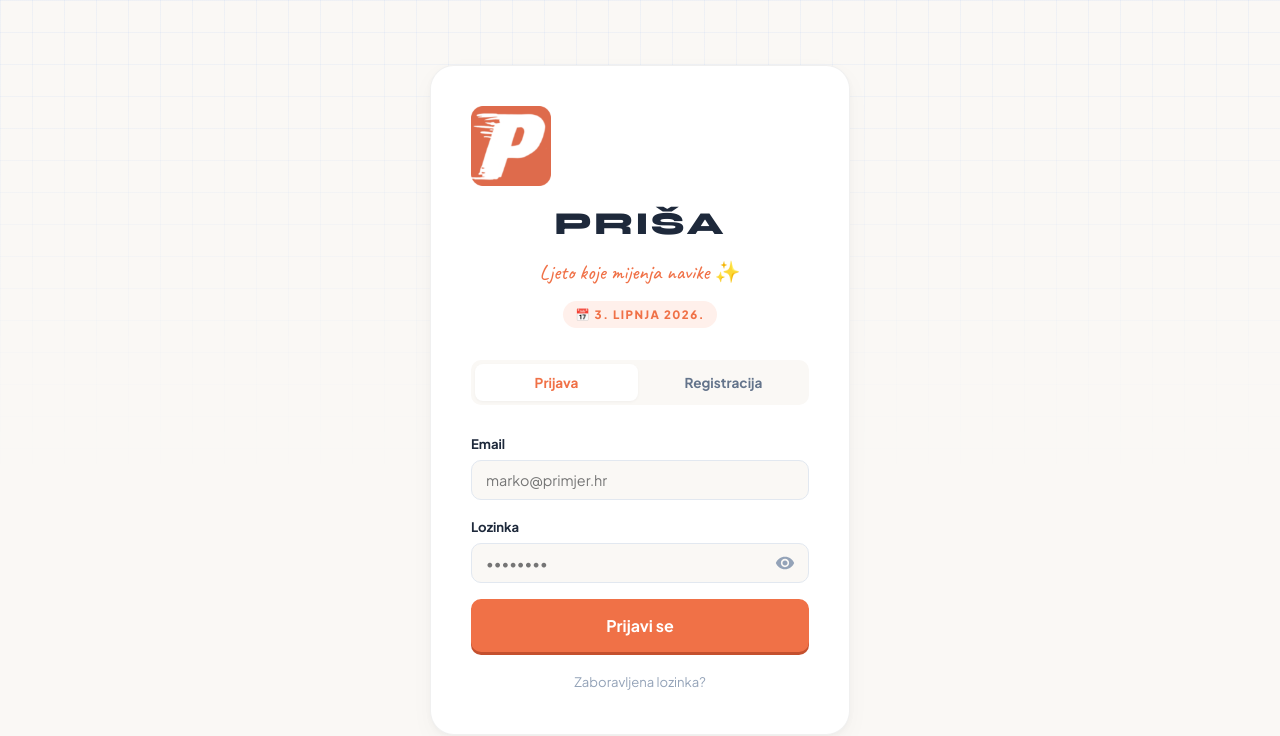
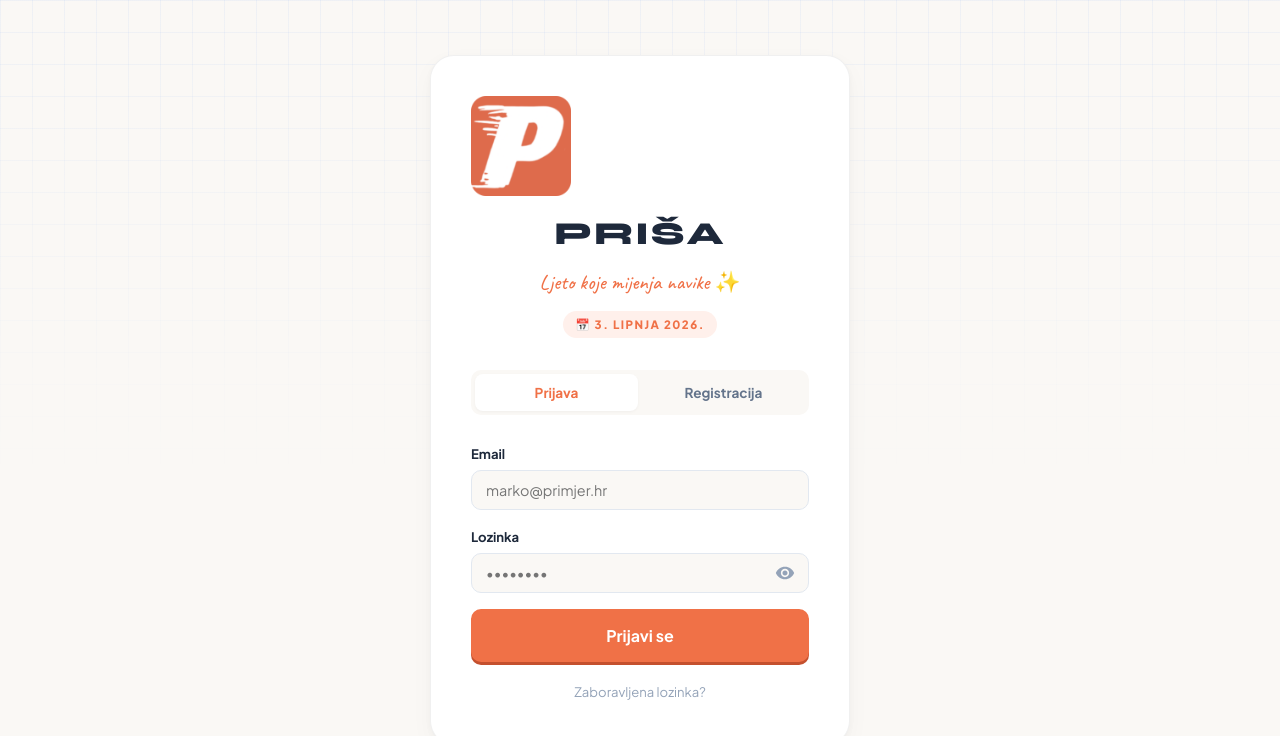
Before and after one commit to ViktorViljac/prisa26-app, a React (Vite) app: page /login in a window 1280 px wide. Shown: the top 736 px of the page. Built offline with nearby package versions, Linux system fonts and the light colour scheme; no server answers.

Commit message:
🏷️ Rename tabs: Izazovi -> Navike & Postignuća -> Izazovi, and integrate official horizontal/full logos

```diff
--- a/src/App.jsx
+++ b/src/App.jsx
@@ -23,7 +23,7 @@ import AdminTeams from './pages/admin/AdminTeams';
 import AdminQuotes from './pages/admin/AdminQuotes';
 import AdminNotifications from './pages/admin/AdminNotifications';
 
-const SCREEN_TITLES = ['Početna', 'Izazovi', 'Arena', 'Rang lista', 'Postignuća', 'Profil'];
+const SCREEN_TITLES = ['Početna', 'Navike', 'Arena', 'Rang lista', 'Izazovi', 'Profil'];
 
 function AppShell() {
   const { signOut, loading } = useAuth();
--- a/src/components/layout/AdminLayout.jsx
+++ b/src/components/layout/AdminLayout.jsx
@@ -11,8 +11,8 @@ import ArrowBackIcon from '@mui/icons-material/ArrowBack';
 const NAV_ITEMS = [
   { label: 'Nadzorna ploča', path: 'dashboard', icon: DashboardIcon },
   { label: 'Korisnici', path: 'users', icon: PeopleIcon },
-  { label: 'Izazovi', path: 'challenges', icon: EmojiEventsIcon },
-  { label: 'Postignuća', path: 'achievements', icon: MilitaryTechIcon },
+  { label: 'Navike', path: 'challenges', icon: EmojiEventsIcon },
+  { label: 'Izazovi', path: 'achievements', icon: MilitaryTechIcon },
   { label: 'Timovi', path: 'teams', icon: GroupsIcon },
   { label: 'Citati', path: 'quotes', icon: FormatQuoteIcon },
   { label: 'Obavijesti', path: 'notifications', icon: NotificationsIcon },
@@ -25,9 +25,8 @@ export default function AdminLayout() {
     <div className="admin-layout">
       {/* Sidebar */}
       <aside className="admin-sidebar">
-        <div className="admin-sidebar-brand" style={{ display: 'flex', alignItems: 'center', gap: 10 }}>
-          <img src="/-prisa-icon.png" alt="" style={{ width: 24, height: 24, objectFit: 'contain' }} />
-          <div className="admin-sidebar-brand-text">PRIŠA 2026</div>
+        <div className="admin-sidebar-brand" style={{ display: 'flex', alignItems: 'center', gap: 10, padding: '20px 24px' }}>
+          <img src="/logo-horizontalni.png" alt="PRIŠA" style={{ maxHeight: 28, maxWidth: '70%', objectFit: 'contain', filter: 'brightness(0) invert(1)' }} />
           <span className="admin-badge">ADMIN</span>
         </div>
 
--- a/src/components/layout/AppHeader.jsx
+++ b/src/components/layout/AppHeader.jsx
@@ -33,9 +33,8 @@ export default function AppHeader({ onProfile }) {
             </div>
           </div>
         </div>
-        <div className="mobile-brand" style={{ display: 'flex', alignItems: 'center', gap: 6 }}>
-          <img src="/-prisa-icon.png" alt="" style={{ width: 22, height: 22, objectFit: 'contain' }} />
-          PRIŠA
+        <div className="mobile-brand" style={{ display: 'flex', alignItems: 'center' }}>
+          <img src="/logo-horizontalni.png" alt="PRIŠA" style={{ maxHeight: 24, maxWidth: 100, objectFit: 'contain' }} />
         </div>
       </div>
 
--- a/src/components/layout/BottomNav.jsx
+++ b/src/components/layout/BottomNav.jsx
@@ -6,10 +6,10 @@ import MilitaryTechIcon from '@mui/icons-material/MilitaryTech';
 
 const NAV_ITEMS = [
   { label: 'Početna', icon: HomeIcon },
-  { label: 'Izazovi', icon: EmojiEventsIcon },
+  { label: 'Navike', icon: EmojiEventsIcon },
   { label: 'Arena', icon: SportsKabaddiIcon },
   { label: 'Rang', icon: LeaderboardIcon },
-  { label: 'Postignuća', icon: MilitaryTechIcon },
+  { label: 'Izazovi', icon: MilitaryTechIcon },
 ];
 
 export default function BottomNav({ navValue, setNavValue }) {
--- a/src/components/layout/SidebarNav.jsx
+++ b/src/components/layout/SidebarNav.jsx
@@ -10,10 +10,10 @@ import AdminPanelSettingsIcon from '@mui/icons-material/AdminPanelSettings';
 
 const NAV_ITEMS = [
   { label: 'Početna', icon: HomeIcon },
-  { label: 'Izazovi', icon: EmojiEventsIcon },
+  { label: 'Navike', icon: EmojiEventsIcon },
   { label: 'Arena', icon: SportsKabaddiIcon },
   { label: 'Rang', icon: LeaderboardIcon },
-  { label: 'Postignuća', icon: MilitaryTechIcon },
+  { label: 'Izazovi', icon: MilitaryTechIcon },
   { label: 'Profil', icon: PersonIcon },
 ];
 
@@ -28,11 +28,8 @@ export default function SidebarNav({ navValue, setNavValue, onLogout, onAdmin })
   return (
     <aside className="sidebar">
       {/* Brand */}
-      <div className="sidebar-brand">
-        <div className="sidebar-brand-icon" style={{ background: 'none' }}>
-          <img src="/-prisa-icon.png" alt="Priša logo" style={{ width: '100%', height: '100%', objectFit: 'contain' }} />
-        </div>
-        <div className="sidebar-brand-text">PRIŠA</div>
+      <div className="sidebar-brand" style={{ justifyContent: 'center', padding: '16px 24px' }}>
+        <img src="/logo-horizontalni.png" alt="PRIŠA" style={{ maxHeight: 38, maxWidth: '100%', objectFit: 'contain' }} />
       </div>
 
       {/* User card */}
--- a/src/pages/LoginPage.jsx
+++ b/src/pages/LoginPage.jsx
@@ -65,11 +65,11 @@ export default function LoginPage() {
         {/* Logo */}
         <div className="login-logo-wrap">
           <img
-            src="/-prisa-icon.png"
+            src="/logo-puni-prisa.png"
             alt="Priša logo"
             style={{
-              width: 80,
-              height: 80,
+              width: 100,
+              height: 100,
               objectFit: 'contain',
               marginBottom: 12,
             }}
```
Also changed, not shown: public/logo-horizontalni.png (added), public/logo-puni-prisa.png (renamed from public/-prisa-icon.png).
